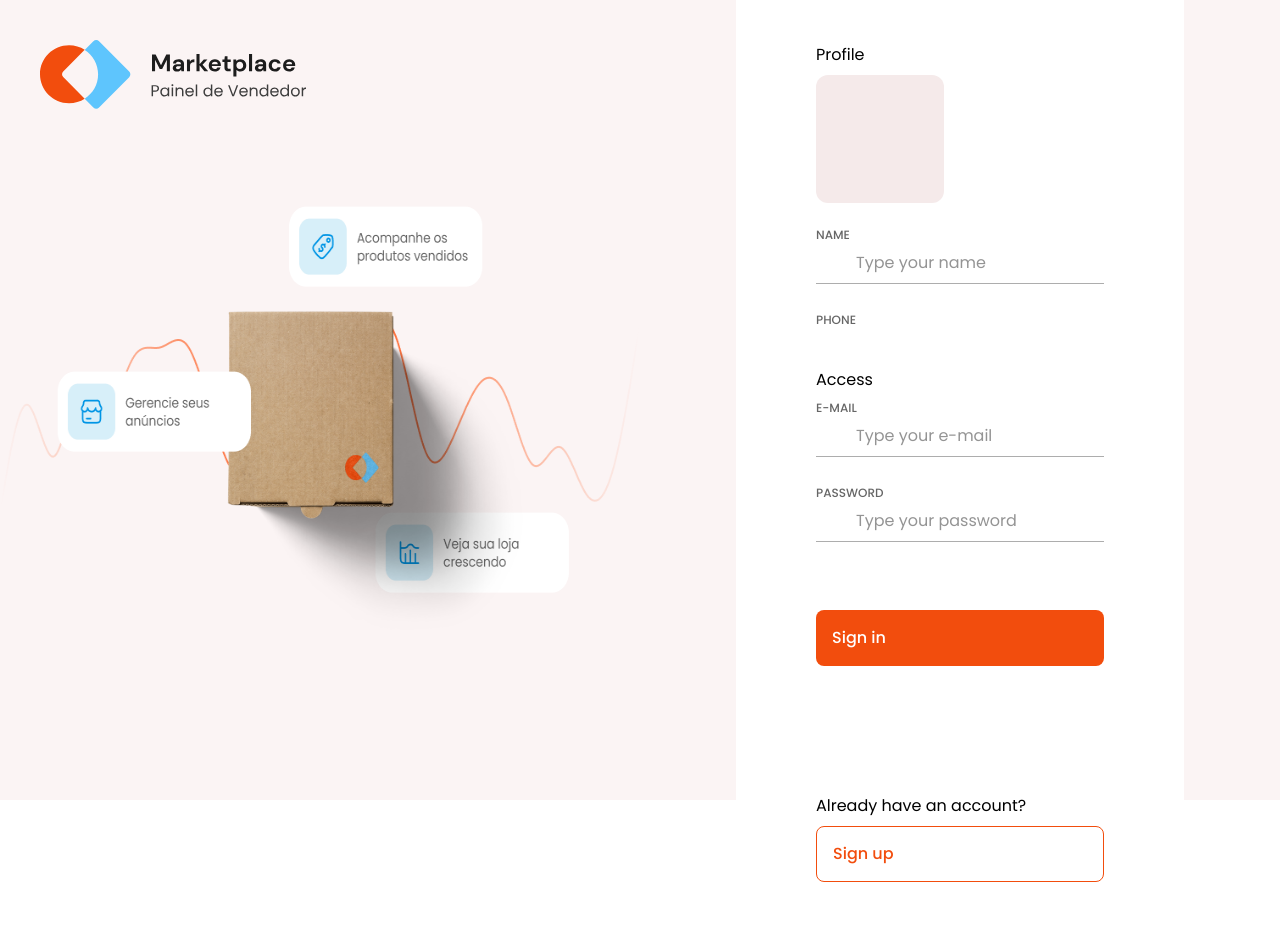
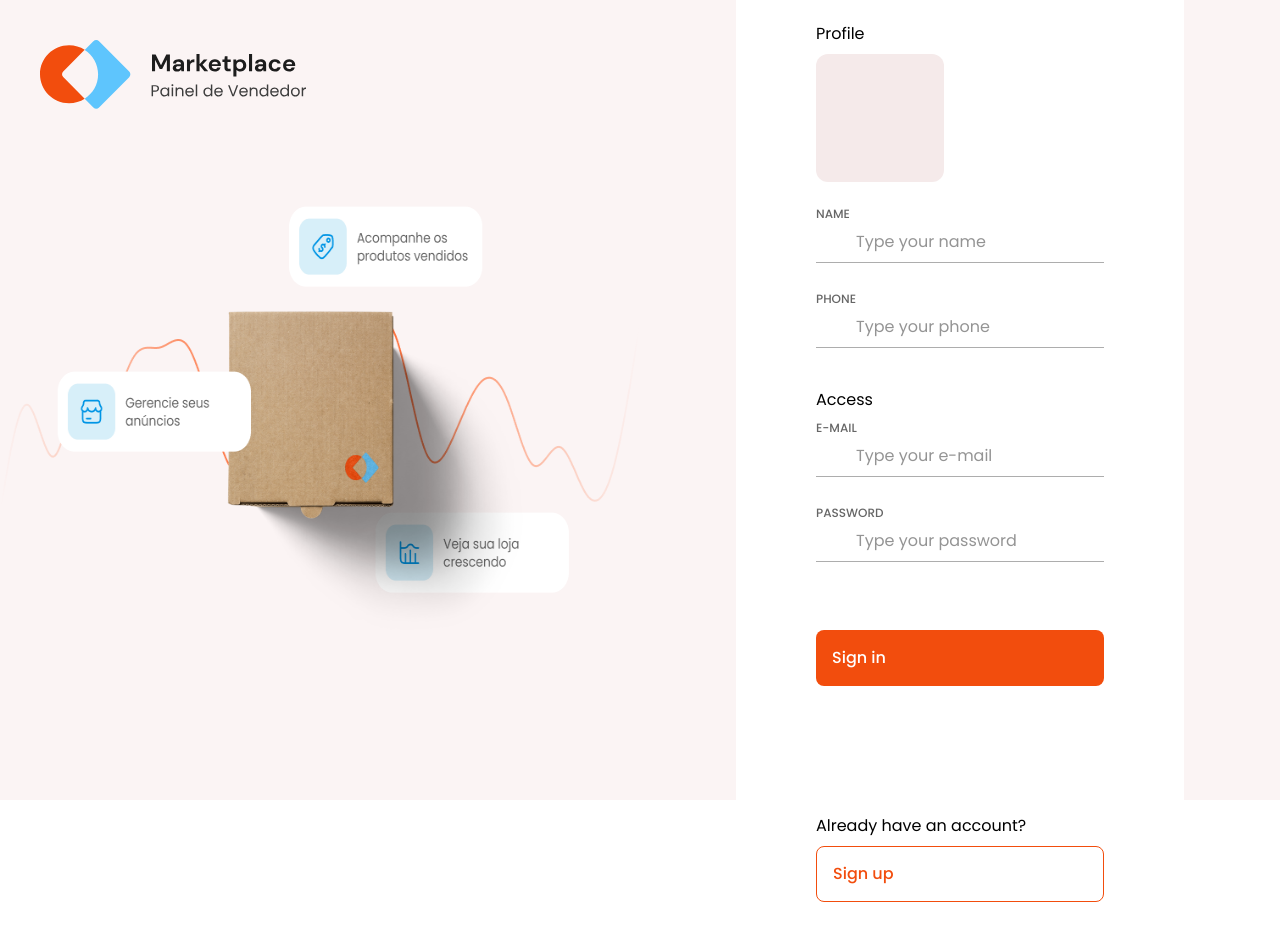
Before and after one commit to ivanseibel/mba-rocketseat-marketplace-web, a React (Vite) app: page /sign-up in a window 1280 px wide. Shown: the top 940 px of the page. Built offline with nearby package versions, Linux system fonts and the light colour scheme; some icons are missing.

Commit message:
Add support for 'tel' input type in Input component

```diff
--- a/src/components/input.tsx
+++ b/src/components/input.tsx
@@ -8,7 +8,7 @@ interface InputProps {
 	label?: string;
 	placeholder?: string;
 	id: string;
-	type: "text" | "password" | "number" | "email";
+	type: "text" | "password" | "number" | "email" | "tel";
 	icon?: keyof typeof HugeIcons;
 	error?: string;
 }
@@ -64,7 +64,7 @@ export function Input({
 					</div>
 				)}
 
-				{["text", "email"].includes(type) && (
+				{["text", "email", "tel"].includes(type) && (
 					<input
 						placeholder={placeholder}
 						type={type}
```
